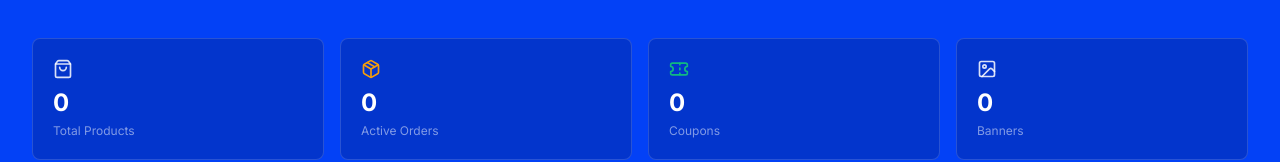
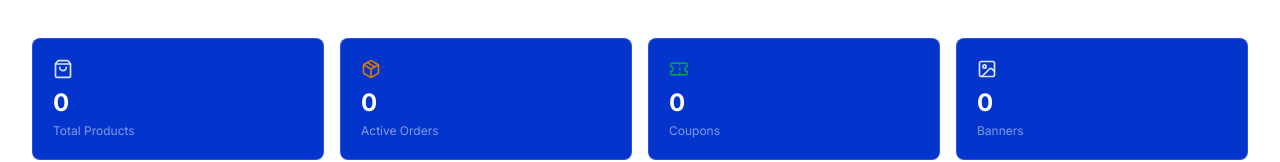
Before and after one commit to jagadeesh0417/shop, a Next.js app: page /admin in a window 1280 px wide. Shown: the part 174-336 px from the top of the page. Built offline with nearby package versions, Linux system fonts and the light colour scheme; no server answers; the database is empty; sample sign-in values are in the browser's storage.

Commit message:
admin panel: white bg with black text

```diff
--- a/src/app/admin/layout.tsx
+++ b/src/app/admin/layout.tsx
@@ -20,5 +20,9 @@ export default function AdminLayout({ children }: { children: React.ReactNode })
   if (pathname === '/admin/login') return <>{children}</>;
   if (!authed) return null;
 
-  return <>{children}</>;
+  return (
+    <div className="admin-layout">
+      <div className="admin-content">{children}</div>
+    </div>
+  );
 }
--- a/src/app/globals.css
+++ b/src/app/globals.css
@@ -109,6 +109,31 @@
     animation: marquee 30s linear infinite;
   }
 
+  .admin-layout {
+    background-color: #ffffff;
+    min-height: 100vh;
+  }
+
+  .admin-layout .admin-content { color: #111827; }
+
+  .admin-layout input,
+  .admin-layout select,
+  .admin-layout textarea {
+    color: #111827;
+    background-color: #f9fafb;
+    border-color: #d1d5db;
+  }
+
+  .admin-layout input::placeholder,
+  .admin-layout select::placeholder,
+  .admin-layout textarea::placeholder {
+    color: #9ca3af;
+  }
+
+  .admin-layout .text-success { color: #059669; }
+  .admin-layout .text-error { color: #dc2626; }
+  .admin-layout .text-warning { color: #d97706; }
+
   @keyframes pulse-dot {
     0%, 100% { opacity: 0.4; }
     50% { opacity: 1; }
```
